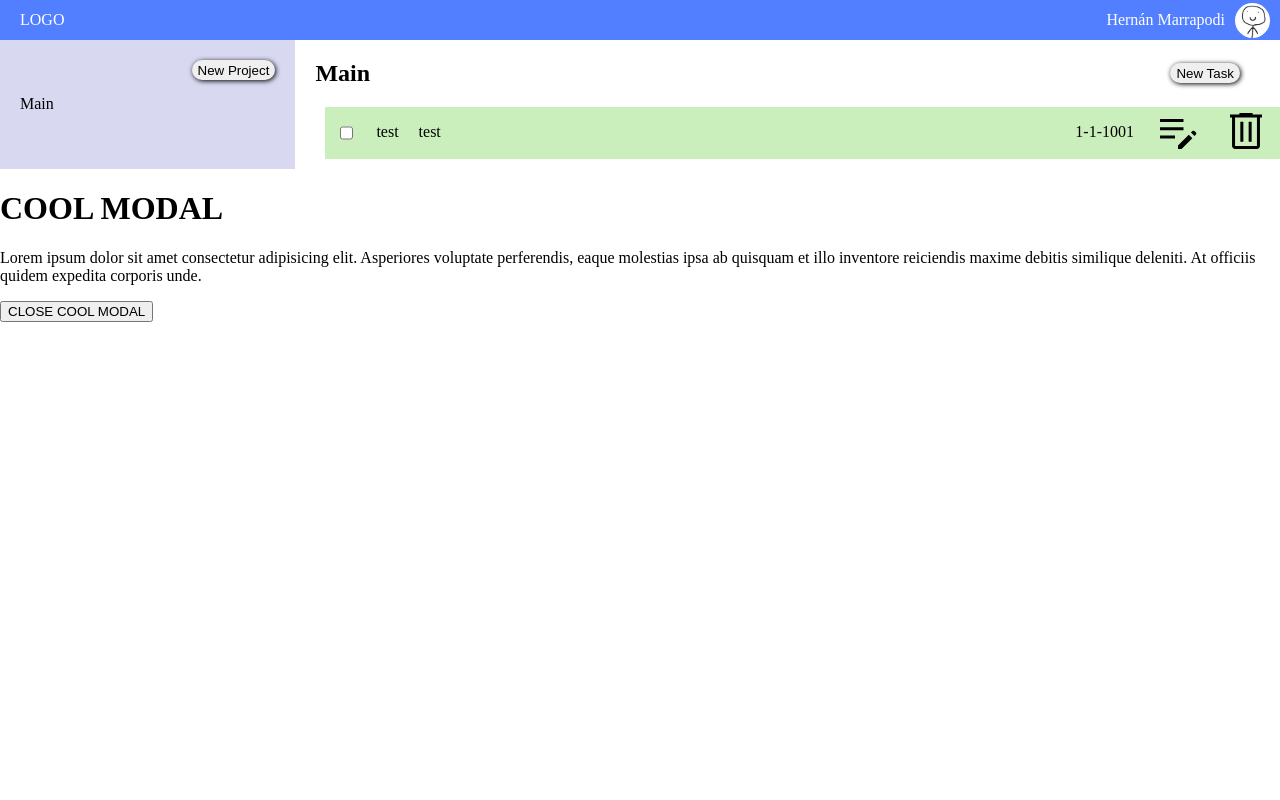
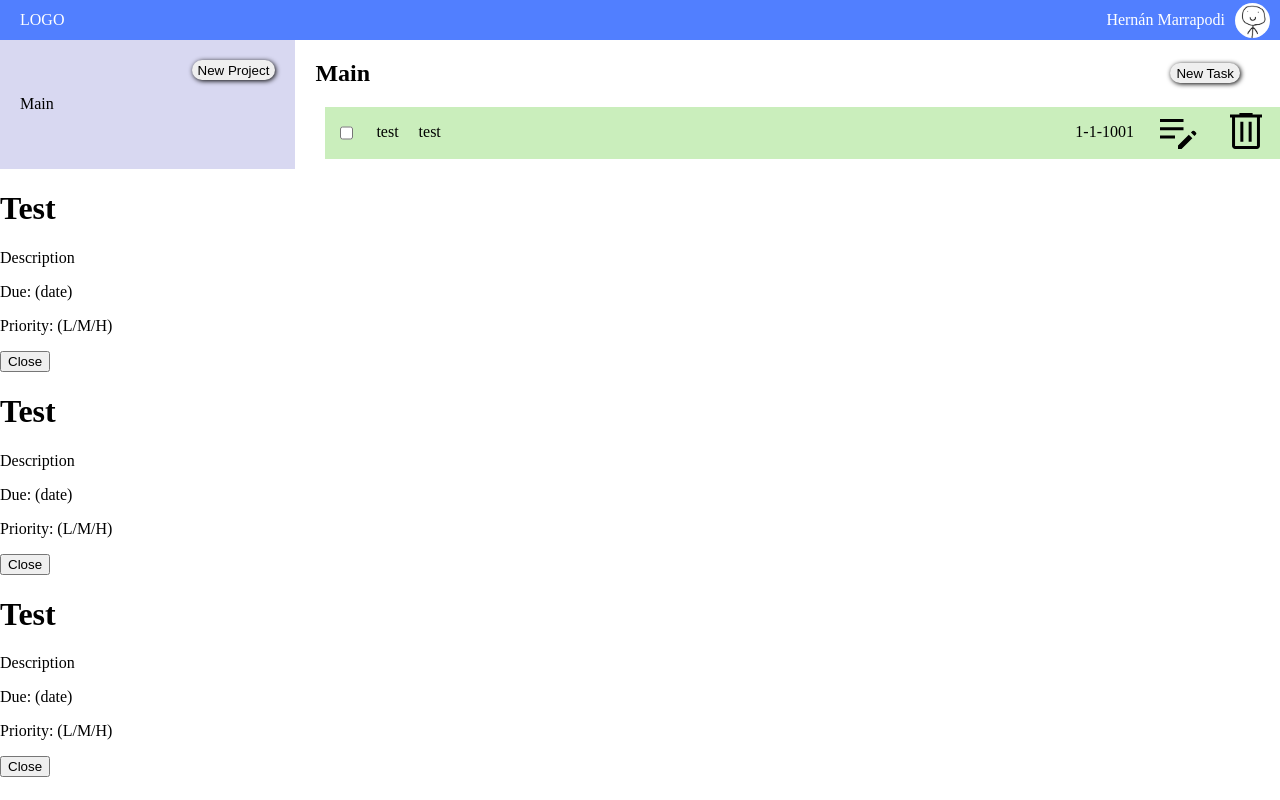
Before and after one commit to marrahenzo/todo-list, a website built with webpack: page index.html in a window 1280 px wide. Built offline with nearby package versions, Linux system fonts and the light colour scheme; a web font is replaced by a local one.

Commit message:
Add modals

```diff
--- a/index.html
+++ b/index.html
@@ -30,17 +30,32 @@
         <div id="tasks-container"></div>
       </div>
     </div>
-    <!-- Modals for info / editing -->
-    <div class="modal-container">
-      <div class="modal">
-        <h1>COOL MODAL</h1>
-        <p>
-          Lorem ipsum dolor sit amet consectetur adipisicing elit. Asperiores
-          voluptate perferendis, eaque molestias ipsa ab quisquam et illo
-          inventore reiciendis maxime debitis similique deleniti. At officiis
-          quidem expedita corporis unde.
-        </p>
-        <button type="button">CLOSE COOL MODAL</button>
+    <!-- Modals for info / editing / creation -->
+    <div class="modal-info-container">
+      <div class="modal-info">
+        <h1 id="info-title">Test</h1>
+        <p id="info-description">Description</p>
+        <p id="info-due-date">Due: (date)</p>
+        <p id="info-priority">Priority: (L/M/H)</p>
+        <button type="button" class="modal-close">Close</button>
+      </div>
+    </div>
+    <div class="modal-edit-container">
+      <div class="modal-edit">
+        <h1 id="edit-title">Test</h1>
+        <p id="edit-description">Description</p>
+        <p id="edit-due-date">Due: (date)</p>
+        <p id="edit-priority">Priority: (L/M/H)</p>
+        <button type="button" class="modal-close">Close</button>
+      </div>
+    </div>
+    <div class="modal-create-container">
+      <div class="modal-create">
+        <h1 id="create-title">Test</h1>
+        <p id="create-description">Description</p>
+        <p id="create-due-date">Due: (date)</p>
+        <p id="create-priority">Priority: (L/M/H)</p>
+        <button type="button" class="modal-close">Close</button>
       </div>
     </div>
   </body>
```
